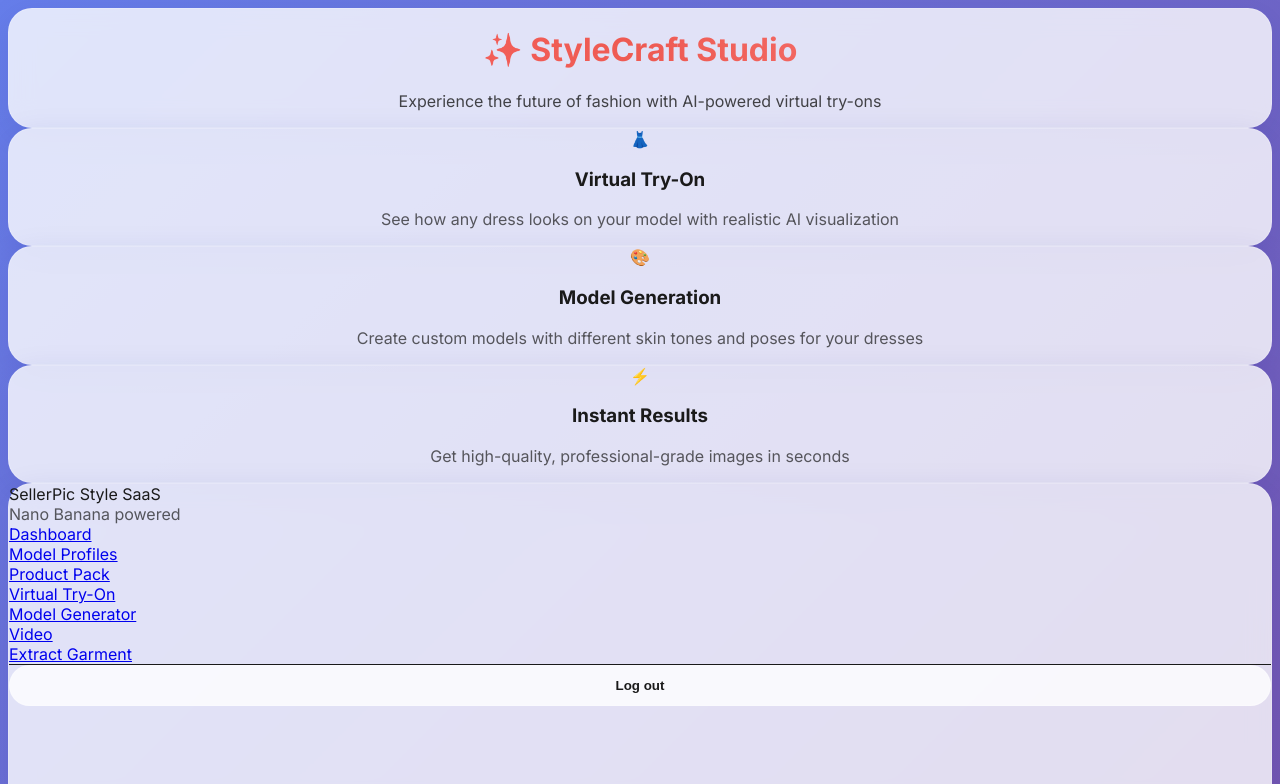
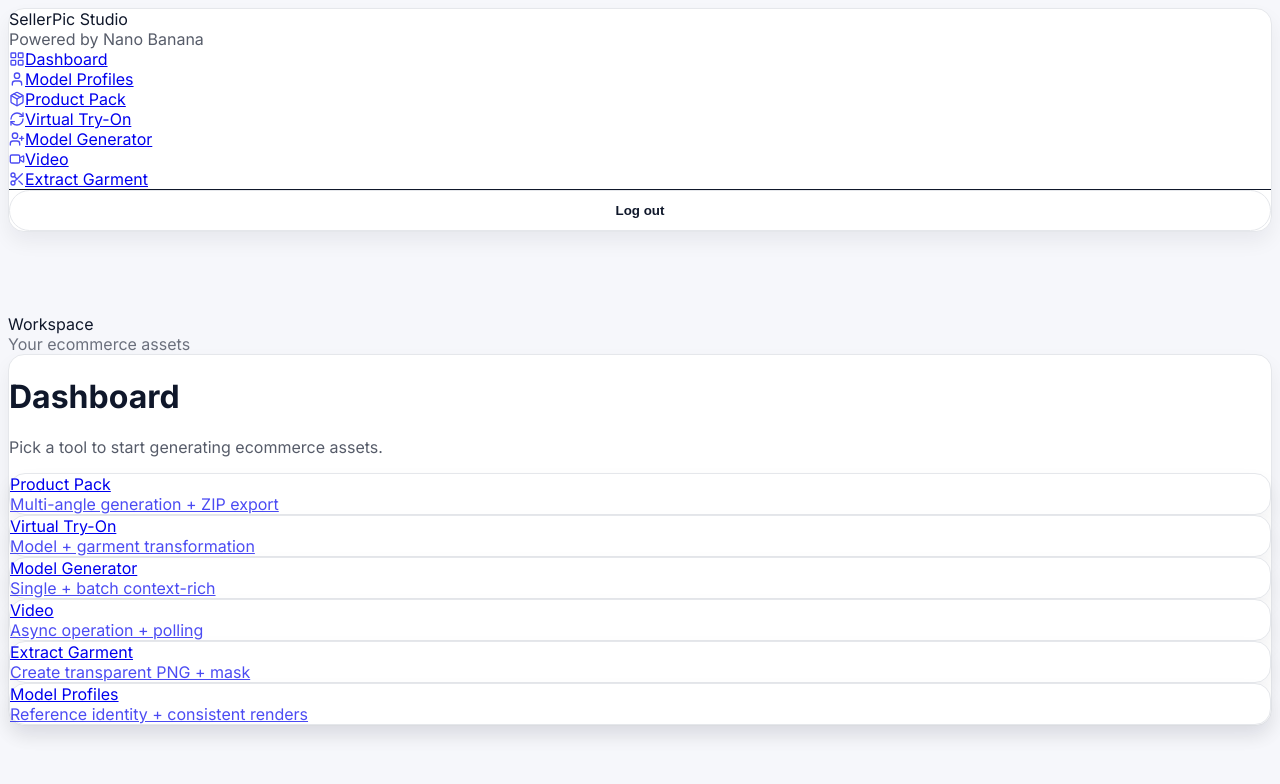
Before and after one commit to balaji1732000/virtual_tryon_yuneekway, a Next.js app: page /app in a window 1280 px wide. Shown: the top 784 px of the page. Built offline with nearby package versions, Linux system fonts and the light colour scheme.

Commit message:
Replace Streamlit-like chrome with SellerPic-style base theme

```diff
--- a/src/app/app/layout.tsx
+++ b/src/app/app/layout.tsx
@@ -1,23 +1,25 @@
 import type { ReactNode } from "react";
 import Link from "next/link";
+import { LayoutGrid, User, Package, RefreshCw, UserPlus, Video, Scissors } from "lucide-react";
 
 const nav = [
-  { href: "/app", label: "Dashboard" },
-  { href: "/app/profiles", label: "Model Profiles" },
-  { href: "/app/product-pack", label: "Product Pack" },
-  { href: "/app/try-on", label: "Virtual Try-On" },
-  { href: "/app/model-generator", label: "Model Generator" },
-  { href: "/app/video", label: "Video" },
-  { href: "/app/extract-garment", label: "Extract Garment" },
+  { href: "/app", label: "Dashboard", icon: LayoutGrid },
+  { href: "/app/profiles", label: "Model Profiles", icon: User },
+  { href: "/app/product-pack", label: "Product Pack", icon: Package },
+  { href: "/app/try-on", label: "Virtual Try-On", icon: RefreshCw },
+  { href: "/app/model-generator", label: "Model Generator", icon: UserPlus },
+  { href: "/app/video", label: "Video", icon: Video },
+  { href: "/app/extract-garment", label: "Extract Garment", icon: Scissors },
 ];
 
 export default function AppLayout({ children }: { children: ReactNode }) {
   return (
     <div className="min-h-screen grid grid-cols-1 lg:grid-cols-[280px_1fr]">
-      <aside className="glass-panel m-4 p-4 lg:m-6 lg:p-6">
-        <div className="mb-6">
-          <div className="text-lg font-semibold">SellerPic Style SaaS</div>
-          <div className="text-xs opacity-70">Nano Banana powered</div>
+      <aside className="p-4 lg:p-6">
+        <div className="glass-panel p-5">
+          <div className="mb-5">
+            <div className="text-lg font-semibold tracking-tight">SellerPic Studio</div>
+            <div className="text-xs opacity-70">Powered by Nano Banana</div>
           </div>
 
           <nav className="space-y-1">
@@ -25,21 +27,29 @@ export default function AppLayout({ children }: { children: ReactNode }) {
               <Link
                 key={item.href}
                 href={item.href}
-              className="block px-3 py-2 rounded-xl hover:bg-white/10 transition-colors text-sm"
+                className="flex items-center gap-2 px-3 py-2 rounded-xl hover:bg-black/[0.03] transition-colors text-sm"
               >
-              {item.label}
+                <item.icon size={16} className="opacity-70" />
+                <span>{item.label}</span>
               </Link>
             ))}
           </nav>
 
-        <div className="mt-6 pt-6 border-t border-white/10">
+          <div className="mt-6 pt-6 border-t border-black/5">
             <form action="/auth/logout" method="post">
               <button className="w-full btn-secondary">Log out</button>
             </form>
           </div>
+        </div>
       </aside>
 
       <main className="p-4 lg:p-6">
+        <div className="mb-4 flex items-center justify-between">
+          <div>
+            <div className="text-sm font-semibold">Workspace</div>
+            <div className="text-xs opacity-60">Your ecommerce assets</div>
+          </div>
+        </div>
         <div className="glass-panel p-6">{children}</div>
       </main>
     </div>
--- a/src/app/globals.css
+++ b/src/app/globals.css
@@ -3,93 +3,91 @@
 @tailwind utilities;
 
 :root {
-  --background: #f8f9ff;
-  --foreground: #1a1a1a;
-  --primary: #667eea;
-  --primary-dark: #764ba2;
-  --secondary: #ff6b6b;
-  --secondary-dark: #ee5a52;
-  --accent: #51cf66;
-  --glass-bg: rgba(255, 255, 255, 0.8);
-  --glass-border: rgba(255, 255, 255, 0.2);
-  --card-shadow: 0 8px 32px 0 rgba(31, 38, 135, 0.1);
+  --sp-bg: #f6f7fb;
+  --sp-panel: #ffffff;
+  --sp-text: #0f172a;
+  --sp-muted: #64748b;
+  --sp-border: #e5e7eb;
+  --sp-shadow: 0 10px 20px rgba(15, 23, 42, 0.06);
+  --sp-primary: #111827; /* near-black like SellerPic CTAs */
+  --sp-primary-hover: #0b1220;
+  --sp-danger: #ef4444;
 }
 
 @media (prefers-color-scheme: dark) {
   :root {
-    --background: #0f172a;
-    --foreground: #f8fafc;
-    --glass-bg: rgba(15, 23, 42, 0.8);
-    --glass-border: rgba(255, 255, 255, 0.1);
+    --sp-bg: #0b1220;
+    --sp-panel: #0f172a;
+    --sp-text: #f8fafc;
+    --sp-muted: #94a3b8;
+    --sp-border: rgba(255, 255, 255, 0.08);
+    --sp-shadow: 0 10px 20px rgba(0, 0, 0, 0.35);
+    --sp-primary: #ffffff;
+    --sp-primary-hover: #e5e7eb;
   }
 }
 
 body {
-  color: var(--foreground);
-  background: linear-gradient(135deg, var(--primary) 0%, var(--primary-dark) 100%);
+  color: var(--sp-text);
+  background: var(--sp-bg);
   min-height: 100vh;
   font-family: 'Inter', system-ui, -apple-system, sans-serif;
 }
 
 .glass-panel {
-  background: var(--glass-bg);
-  backdrop-filter: blur(12px);
-  -webkit-backdrop-filter: blur(12px);
-  border: 1px solid var(--glass-border);
-  border-radius: 24px;
-  box-shadow: var(--card-shadow);
+  background: var(--sp-panel);
+  border: 1px solid var(--sp-border);
+  border-radius: 16px;
+  box-shadow: var(--sp-shadow);
 }
 
 .gradient-text {
-  background: linear-gradient(45deg, var(--secondary), var(--secondary-dark), #ff8e8e);
-  -webkit-background-clip: text;
-  -webkit-text-fill-color: transparent;
-  background-clip: text;
+  /* Legacy class: keep as plain text to avoid “landing page” vibes */
+  color: var(--sp-text);
 }
 
 .btn-primary {
-  background: linear-gradient(135deg, var(--secondary), var(--secondary-dark));
+  background: var(--sp-primary);
   color: white;
   padding: 0.75rem 1.5rem;
   border-radius: 9999px;
   font-weight: 600;
-  transition: all 0.3s ease;
-  box-shadow: 0 4px 15px rgba(255, 107, 107, 0.4);
+  transition: background 0.2s ease, transform 0.2s ease;
 }
 
 .btn-primary:hover {
   transform: translateY(-2px);
-  box-shadow: 0 8px 25px rgba(255, 107, 107, 0.6);
+  background: var(--sp-primary-hover);
 }
 
 .btn-secondary {
-  background: var(--glass-bg);
-  color: var(--foreground);
+  background: var(--sp-panel);
+  color: var(--sp-text);
   padding: 0.75rem 1.5rem;
   border-radius: 9999px;
   font-weight: 600;
-  border: 1px solid var(--glass-border);
-  transition: all 0.3s ease;
+  border: 1px solid var(--sp-border);
+  transition: background 0.2s ease, transform 0.2s ease;
 }
 
 .btn-secondary:hover {
-  background: rgba(255, 255, 255, 0.9);
+  background: rgba(0, 0, 0, 0.03);
   transform: translateY(-2px);
 }
 
 .input-field {
-  background: rgba(255, 255, 255, 0.05);
-  border: 1px solid var(--glass-border);
+  background: var(--sp-panel);
+  border: 1px solid var(--sp-border);
   border-radius: 12px;
   padding: 0.75rem 1rem;
-  color: var(--foreground);
+  color: var(--sp-text);
   outline: none;
-  transition: all 0.3s ease;
+  transition: border-color 0.2s ease, box-shadow 0.2s ease;
 }
 
 .input-field:focus {
-  border-color: var(--primary);
-  background: rgba(255, 255, 255, 0.1);
+  border-color: rgba(17, 24, 39, 0.5);
+  box-shadow: 0 0 0 4px rgba(17, 24, 39, 0.12);
 }
 
 @keyframes fadeIn {
--- a/src/app/layout.tsx
+++ b/src/app/layout.tsx
@@ -5,8 +5,8 @@ import "./globals.css";
 const inter = Inter({ subsets: ["latin"] });
 
 export const metadata: Metadata = {
-  title: "StyleCraft Studio - Virtual Try-On",
-  description: "Experience the future of fashion with AI-powered virtual try-ons",
+  title: "SellerPic-Style AI Studio",
+  description: "Ecommerce image generation SaaS powered by Nano Banana",
 };
 
 export default function RootLayout({
@@ -17,42 +17,7 @@ export default function RootLayout({
   return (
     <html lang="en">
       <body className={inter.className}>
-        <main className="min-h-screen p-4 md:p-8 flex flex-col items-center">
-          <div className="w-full max-w-6xl space-y-8">
-            <header className="glass-panel p-8 text-center animate-fade-in">
-              <h1 className="text-4xl md:text-6xl font-bold gradient-text mb-2">
-                ✨ StyleCraft Studio
-              </h1>
-              <p className="text-lg md:text-xl opacity-80 font-light">
-                Experience the future of fashion with AI-powered virtual try-ons
-              </p>
-            </header>
-
-            <div className="grid grid-cols-1 md:grid-cols-3 gap-6 animate-fade-in" style={{ animationDelay: '0.1s' }}>
-              <div className="glass-panel p-6 text-center hover:scale-105 transition-transform">
-                <div className="text-4xl mb-4">👗</div>
-                <h3 className="text-xl font-semibold mb-2">Virtual Try-On</h3>
-                <p className="text-sm opacity-70">See how any dress looks on your model with realistic AI visualization</p>
-              </div>
-              <div className="glass-panel p-6 text-center hover:scale-105 transition-transform">
-                <div className="text-4xl mb-4">🎨</div>
-                <h3 className="text-xl font-semibold mb-2">Model Generation</h3>
-                <p className="text-sm opacity-70">Create custom models with different skin tones and poses for your dresses</p>
-              </div>
-              <div className="glass-panel p-6 text-center hover:scale-105 transition-transform">
-                <div className="text-4xl mb-4">⚡</div>
-                <h3 className="text-xl font-semibold mb-2">Instant Results</h3>
-                <p className="text-sm opacity-70">Get high-quality, professional-grade images in seconds</p>
-              </div>
-            </div>
-
-            {children}
-
-            <footer className="glass-panel p-6 text-center text-sm opacity-60">
-              <p>© 2026 StyleCraft Studio. Powered by Gemini AI.</p>
-            </footer>
-          </div>
-        </main>
+        {children}
       </body>
     </html>
   );
--- a/src/app/login/LoginClient.tsx
+++ b/src/app/login/LoginClient.tsx
@@ -38,8 +38,9 @@ export default function LoginClient() {
 
   return (
     <main className="min-h-screen grid grid-cols-1 lg:grid-cols-2">
-      <section className="hidden lg:flex items-center justify-center p-12 bg-[radial-gradient(ellipse_at_top,_var(--tw-gradient-stops))] from-white/10 via-white/0 to-white/0">
+      <section className="hidden lg:flex items-center justify-center p-12 bg-gradient-to-br from-[#0b1220] via-[#111827] to-[#0b1220]">
         <div className="max-w-md space-y-4">
+          <div className="text-white/70 text-sm font-semibold tracking-wide">SellerPic Studio</div>
           <h1 className="text-4xl font-semibold tracking-tight text-white">Supercharge Your Photos with AI</h1>
           <p className="text-white/70 text-lg">Boost sales in minutes with consistent ecommerce visuals.</p>
         </div>
```
Lines whose indentation alone changed are shown as unchanged.
